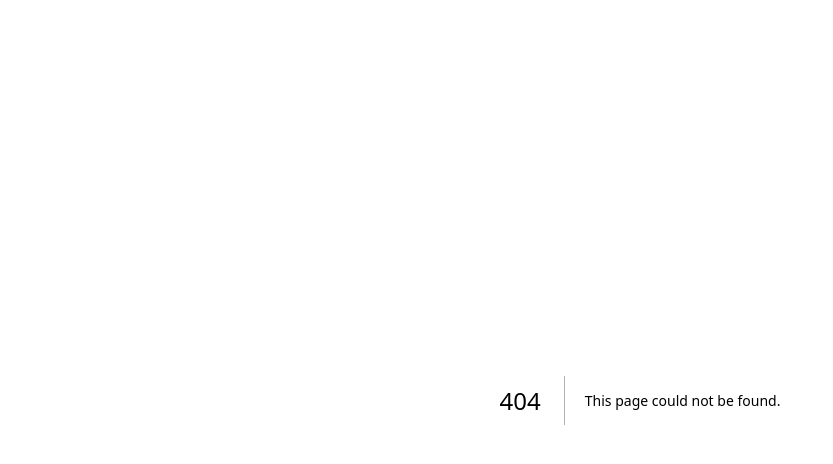
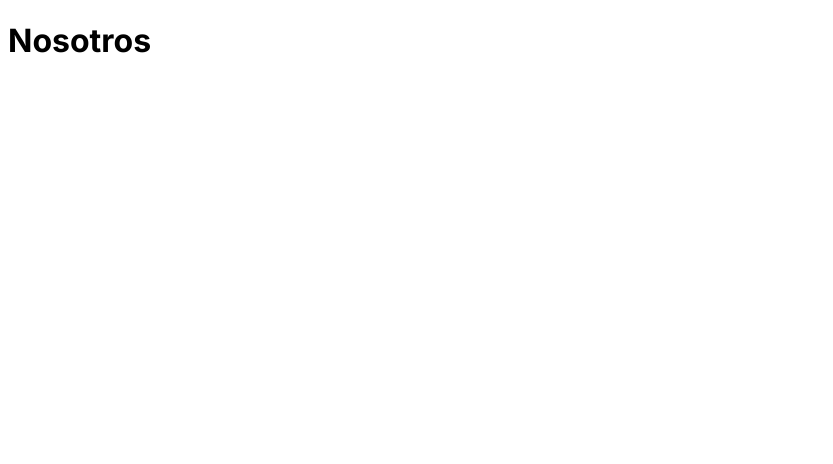
Before and after one commit to matiasmarcodelpont/concavo-estudio, a Next.js app: page /nosotros in a window 1280 px wide. Before the commit this address had no page. Shown: the top 464 px of the page, without its empty margins (0-833 px from the left). Built offline with nearby package versions, Linux system fonts and the light colour scheme.

Commit message:
Team page (#5)

```diff
--- /dev/null
+++ b/src/app/nosotros/layout.tsx
@@ -0,0 +1,11 @@
+export default function NosotrosLayout({
+  children,
+}: Readonly<{
+  children: React.ReactNode
+}>) {
+  return (
+    <html lang='en'>
+      <body>{children}</body>
+    </html>
+  )
+}
--- /dev/null
+++ b/src/app/nosotros/page.tsx
@@ -0,0 +1,7 @@
+export default function Nosotros() {
+  return (
+    <main>
+      <h1>Nosotros</h1>
+    </main>
+  )
+}
```
Also changed, not shown: 2 other files (tests, documents, lock files or other folders).
